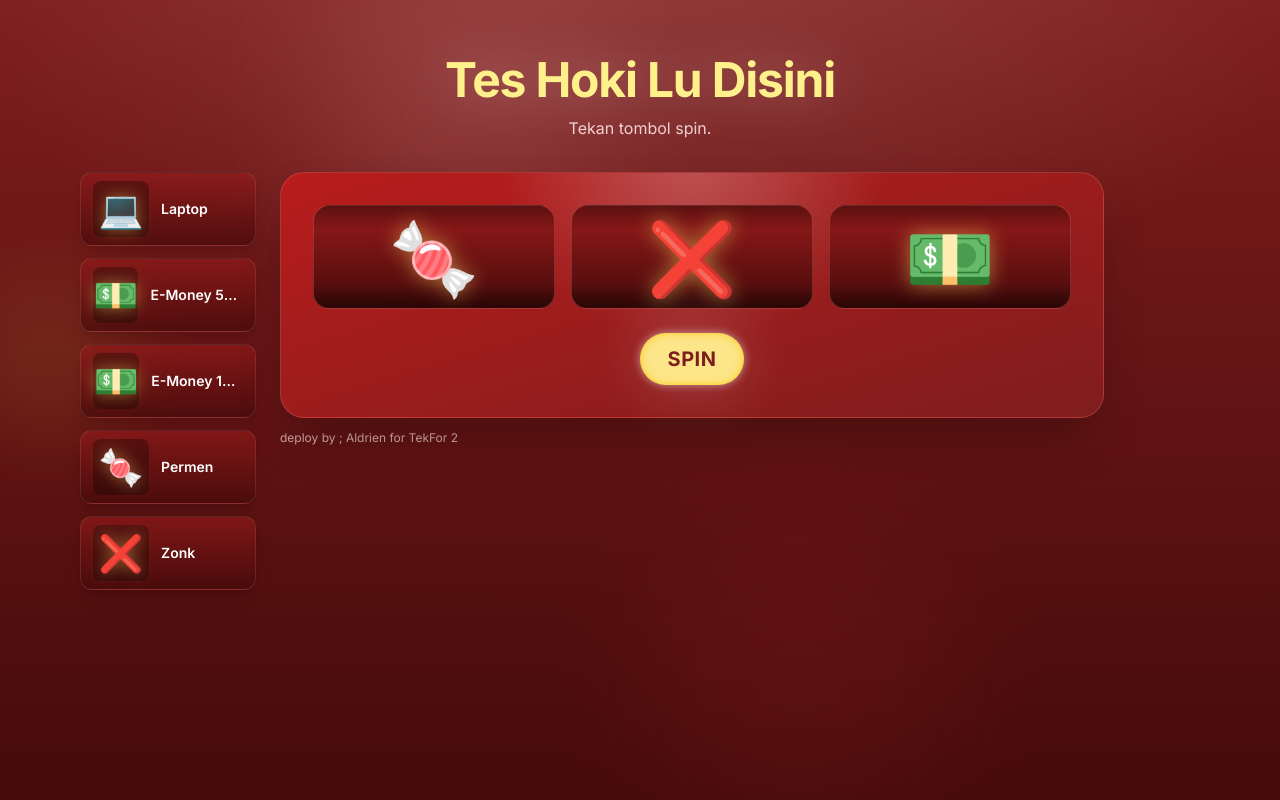
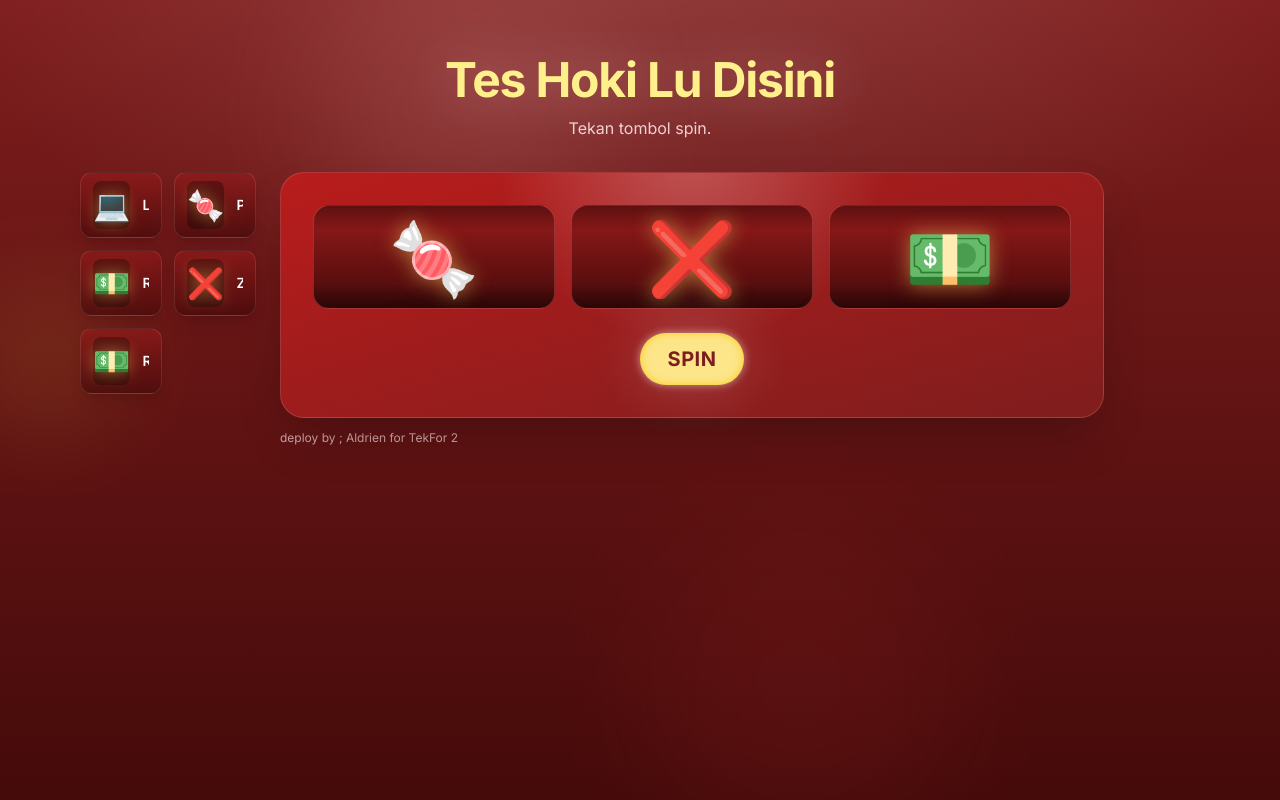
Before and after one commit to django-nerd/frontend-repo_t5q752y0_ciyo44, a React (Vite) app: page / in a window 1280 px wide. Built offline with nearby package versions, Linux system fonts and the light colour scheme; a web font is replaced by a local one.

Commit message:
Update project prj_t5q752y0 - 2025-11-18T13:58:36.036Z

```diff
--- a/src/components/PrizeShowcase.jsx
+++ b/src/components/PrizeShowcase.jsx
@@ -1,34 +1,47 @@
 import React from 'react'
 
-// Use the exact same visuals as the reels: emoji symbols
+// Use the same visuals as the reels (emojis)
 const PRIZES = [
   { key: 'laptop', label: 'Laptop', symbol: '💻' },
-  { key: 'gopay50', label: 'E-Money 50.000', symbol: '💵' },
-  { key: 'gopay10', label: 'E-Money 10.000', symbol: '💵' },
+  { key: 'gopay50', label: 'Rp. 50000', symbol: '💵' },
+  { key: 'gopay10', label: 'Rp. 10000', symbol: '💵' },
   { key: 'candy', label: 'Permen', symbol: '🍬' },
   { key: 'zonk', label: 'Zonk', symbol: '❌' },
 ]
 
 export default function PrizeShowcase() {
-  return (
-    <div className="flex flex-col gap-3 w-44">
-      {PRIZES.map((p) => (
-        <div
-          key={p.key}
-          className="relative rounded-xl overflow-hidden shadow-lg border border-white/10 bg-gradient-to-b from-red-800/60 to-red-950/70 px-3 py-2"
-        >
+  const leftGroup = PRIZES.filter(p => ['laptop','gopay50','gopay10'].includes(p.key))
+  const rightGroup = PRIZES.filter(p => ['candy','zonk'].includes(p.key))
+
+  const Card = ({ item }) => (
+    <div className="relative rounded-xl overflow-hidden shadow-lg border border-white/10 bg-gradient-to-b from-red-800/60 to-red-950/70 px-3 py-2">
       <div className="flex items-center gap-3">
-            <div className="flex items-center justify-center h-14 w-14 rounded-lg bg-black/30">
-              <span className="text-3xl sm:text-4xl text-yellow-200 drop-shadow-[0_0_8px_rgba(255,220,100,0.45)]">
-                {p.symbol}
+        <div className="flex items-center justify-center h-12 w-12 rounded-lg bg-black/30">
+          <span className="text-2xl sm:text-3xl text-yellow-200 drop-shadow-[0_0_8px_rgba(255,220,100,0.45)]">
+            {item.symbol}
           </span>
         </div>
         <div className="min-w-0">
-              <p className="text-white font-semibold text-sm leading-tight truncate">{p.label}</p>
+          <p className="text-white font-semibold text-sm leading-tight truncate">{item.label}</p>
         </div>
       </div>
     </div>
+  )
+
+  return (
+    <div className="w-44">
+      <div className="grid grid-cols-2 gap-3">
+        <div className="flex flex-col gap-3">
+          {leftGroup.map((p) => (
+            <Card key={p.key} item={p} />
           ))}
+        </div>
+        <div className="flex flex-col gap-3">
+          {rightGroup.map((p) => (
+            <Card key={p.key} item={p} />
+          ))}
+        </div>
+      </div>
     </div>
   )
 }
```
Also changed, not shown: 1 other file (tests, documents, lock files or other folders). Lines whose indentation alone changed are shown as unchanged.
